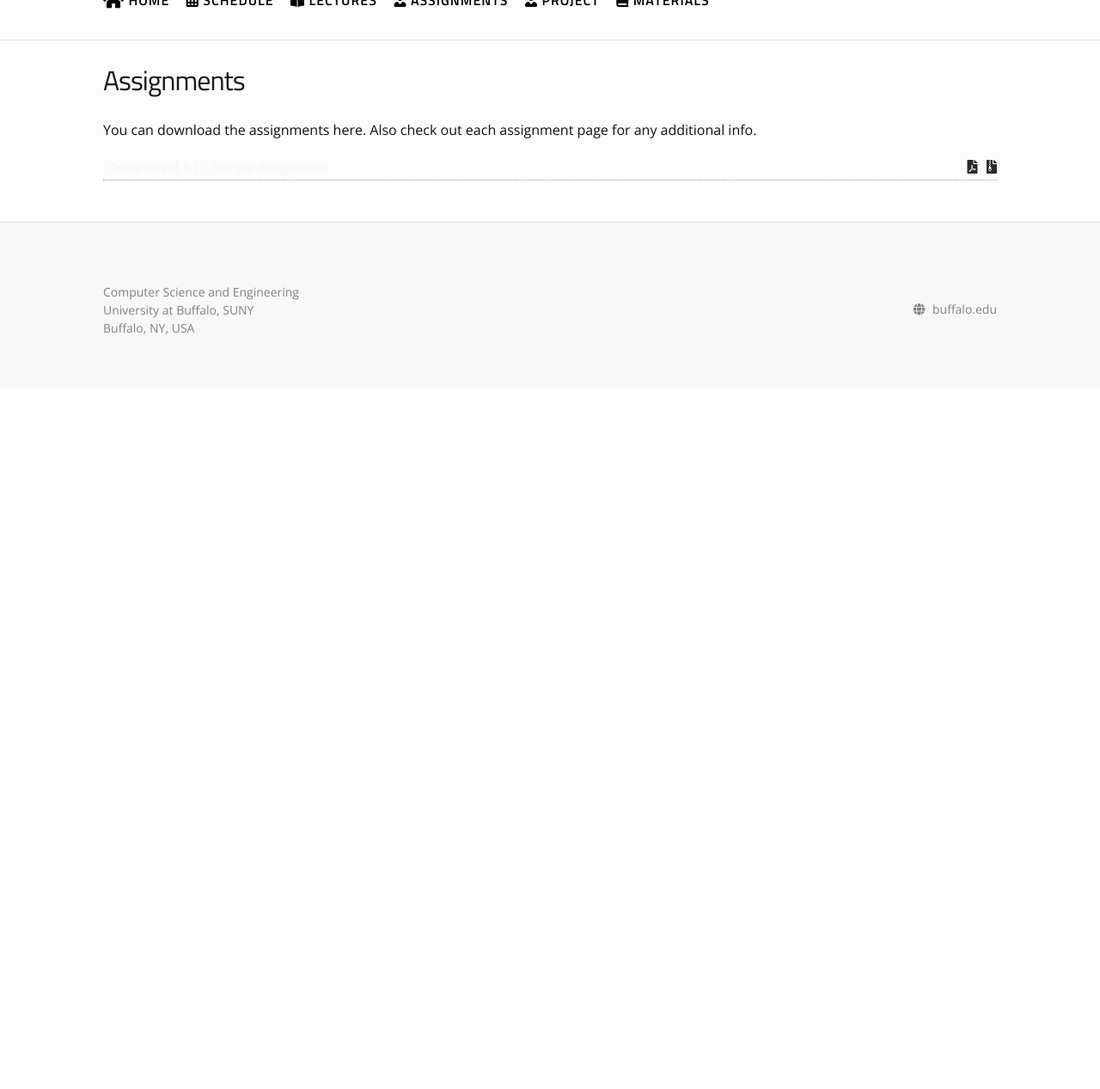
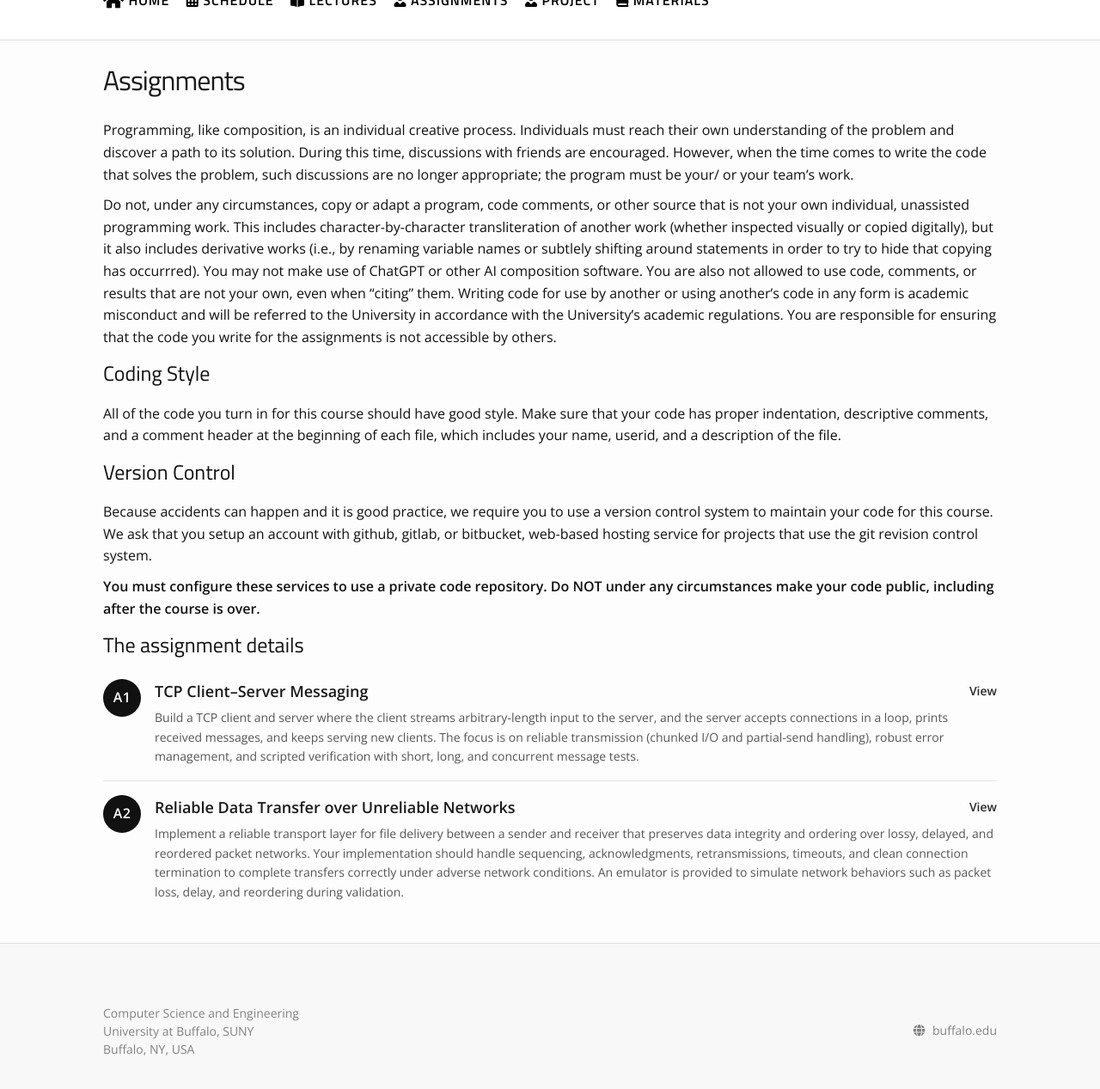
Before and after one commit to xieyaxiongfly/CSE589_UB_SP26, a Jekyll site: the page built from assignments.md, in a window 1280 px wide, cut to the strip 140-1431 px from the top of the page. Shown: the top 1267 px of the strip at 86% size. Built offline with Jekyll 4.4.1, drawn with Linux system fonts in a browser that asks for light colours; nearby versions of some CDN libraries; before the commit the page ends 900 px from its top, so only the background shows below that.

```diff
--- /dev/null
+++ b/_data/assignments.yml
@@ -0,0 +1,42 @@
+intro: "Programming, like composition, is an individual creative process. Individuals\
+  \ must reach their own understanding of the problem and discover a path to its solution.\
+  \ During this time, discussions with friends are encouraged. However, when the time\
+  \ comes to write the code that solves the problem, such discussions are no longer\
+  \ appropriate; the program must be your/ or your team's work.\r\n\r\nDo not, under\
+  \ any circumstances, copy or adapt a program, code comments, or other source that\
+  \ is not your own individual, unassisted programming work. This includes character-by-character\
+  \ transliteration of another work (whether inspected visually or copied digitally),\
+  \ but it also includes derivative works (i.e., by renaming variable names or subtlely\
+  \ shifting around statements in order to try to hide that copying has occurrred).\
+  \ You may not make use of ChatGPT or other AI composition software. You are also\
+  \ not allowed to use code, comments, or results that are not your own, even when\
+  \ \"citing\" them. Writing code for use by another or using another's code in any\
+  \ form is academic misconduct and will be referred to the University in accordance\
+  \ with the University's academic regulations. You are responsible for ensuring that\
+  \ the code you write for the assignments is not accessible by others.\r\n\r\n##\
+  \ Coding Style\r\nAll of the code you turn in for this course should have good style.\
+  \ Make sure that your code has proper indentation, descriptive comments, and a comment\
+  \ header at the beginning of each file, which includes your name, userid, and a\
+  \ description of the file.\r\n\r\n## Version Control\r\nBecause accidents can happen\
+  \ and it is good practice, we require you to use a version control system to maintain\
+  \ your code for this course. We ask that you setup an account with github, gitlab,\
+  \ or bitbucket, web-based hosting service for projects that use the git revision\
+  \ control system.\r\n\r\n**You must configure these services to use a private code\
+  \ repository. Do NOT under any circumstances make your code public, including after\
+  \ the course is over.**\r\n\r\n## The assignment details"
+assignments:
+- title: TCP Client–Server Messaging
+  link: ''
+  description: Build a TCP client and server where the client streams arbitrary‑length
+    input to the server, and the server accepts connections in a loop, prints received
+    messages, and keeps serving new clients. The focus is on reliable transmission
+    (chunked I/O and partial‑send handling), robust error management, and scripted
+    verification with short, long, and concurrent message tests.
+- title: Reliable Data Transfer over Unreliable Networks
+  link: ''
+  description: Implement a reliable transport layer for file delivery between a sender
+    and receiver that preserves data integrity and ordering over lossy, delayed, and
+    reordered packet networks. Your implementation should handle sequencing, acknowledgments,
+    retransmissions, timeouts, and clean connection termination to complete transfers
+    correctly under adverse network conditions. An emulator is provided to simulate
+    network behaviors such as packet loss, delay, and reordering during validation.
--- /dev/null
+++ b/_includes/assignments_section.html
@@ -0,0 +1,29 @@
+{% if site.data.assignments %}
+    {% if site.data.assignments.intro %}
+        <div class="assignment-intro">
+            {{ site.data.assignments.intro | markdownify }}
+        </div>
+    {% endif %}
+
+    {% assign items = site.data.assignments.assignments %}
+    {% if items and items.size > 0 %}
+        <div class="assignment-timeline">
+            {% for item in items %}
+                <div class="assignment-row">
+                    <div class="assignment-marker">A{{ forloop.index }}</div>
+                    <div class="assignment-body">
+                        <div class="assignment-title">
+                            <span>{{ item.title }}</span>
+                            {% if item.link %}
+                                <a href="{{ item.link }}" target="_blank" class="assignment-link">View</a>
+                            {% endif %}
+                        </div>
+                        {% if item.description %}
+                            <p>{{ item.description }}</p>
+                        {% endif %}
+                    </div>
+                </div>
+            {% endfor %}
+        </div>
+    {% endif %}
+{% endif %}
--- a/_layouts/assignments.html
+++ b/_layouts/assignments.html
@@ -3,16 +3,4 @@
 ---
 
 {{ content }}
-<ul id="archive">
-{% for asg in site.assignments %}
-      <li class="archiveposturl" style="background: transparent">
-        <span><a href="{{ asg.url | prepend: site.baseurl}}">{{ asg.title }}</a></span>
-<strong style="font-size:100%; font-family: 'Titillium Web', sans-serif; float:right">
-<a title="Download problems (pdf)" href="{{ asg.pdf | prepend: site.baseurl }}"><i class="fas fa-file-pdf"></i></a>
-{% if asg.attachment %}
-&nbsp; <a title="Download attachments (zip)" href="{{ asg.attachment | prepend: site.baseurl }}"><i class="fas fa-file-archive"></i></a>
-{% endif %}
-</strong>
-      </li>
-{% endfor %}
-</ul>
+{% include assignments_section.html %}
--- a/_sass/_base.scss
+++ b/_sass/_base.scss
@@ -901,6 +901,82 @@
     color: $title-color;
 }
 
+.assignment-intro {
+    margin-bottom: 20px;
+
+    p {
+        margin-bottom: 10px;
+    }
+}
+
+.assignment-timeline {
+    display: flex;
+    flex-direction: column;
+    gap: 16px;
+}
+
+.assignment-row {
+    display: flex;
+    gap: 16px;
+    align-items: flex-start;
+    padding-bottom: 16px;
+    border-bottom: 1px solid #e6e6e6;
+}
+
+.assignment-row:last-child {
+    border-bottom: 0;
+    padding-bottom: 0;
+}
+
+.assignment-marker {
+    width: 44px;
+    height: 44px;
+    border-radius: 999px;
+    background: #111;
+    color: #fff;
+    font-weight: 700;
+    display: flex;
+    align-items: center;
+    justify-content: center;
+    letter-spacing: 0.4px;
+    flex-shrink: 0;
+}
+
+.assignment-body {
+    flex: 1;
+}
+
+.assignment-title {
+    display: flex;
+    align-items: center;
+    justify-content: space-between;
+    gap: 12px;
+    font-size: 18px;
+    font-weight: 600;
+    color: $title-color;
+}
+
+.assignment-title span {
+    flex: 1;
+}
+
+.assignment-body p {
+    margin: 6px 0 0 0;
+    font-size: 14px;
+    color: #555;
+}
+
+.assignment-link {
+    color: $primary-color;
+    text-decoration: none;
+    font-weight: 600;
+    font-size: 14px;
+
+    &:hover {
+        text-decoration: underline;
+    }
+}
+
 @media all and (max-width: 767px) {
     .textbook-grid {
         grid-template-columns: 1fr;
--- a/assignments.md
+++ b/assignments.md
@@ -3,4 +3,3 @@
 title: Assignments
 permalink: /assignments/
 ---
-You can download the assignments here. Also check out each assignment page for any additional info.
--- a/dashboard/templates/base.html
+++ b/dashboard/templates/base.html
@@ -130,6 +130,11 @@
                             </a>
                         </li>
                         <li class="nav-item">
+                            <a href="{{ url_for('assignments') }}" class="nav-link {% if request.endpoint == 'assignments' %}active{% endif %}">
+                                <i class="fas fa-tasks me-2"></i>Assignments
+                            </a>
+                        </li>
+                        <li class="nav-item">
                             <a href="{{ url_for('schedule') }}" class="nav-link {% if request.endpoint == 'schedule' %}active{% endif %}">
                                 <i class="fas fa-calendar me-2"></i>Schedule & Lectures
                             </a>
--- a/dashboard/templates/home.html
+++ b/dashboard/templates/home.html
@@ -84,7 +84,7 @@
                             {% endif %}
                             {% if module.type == 'markdown' %}
                                 <p class="mb-0"><strong>Content:</strong> {{ module.body | truncate(160) }}</p>
-                            {% elsif module.type == 'textbooks' %}
+                            {% elif module.type == 'textbooks' %}
                                 <p class="mb-0 text-muted">This module will render the textbook cards.</p>
                             {% else %}
                                 <p class="mb-0 text-muted">This module will render the Instructor & TA section.</p>
```
Also changed, not shown: dashboard/app.py (+100 -0 lines), dashboard/templates/assignments.html (added, +239 -0 lines), 3 other files.
